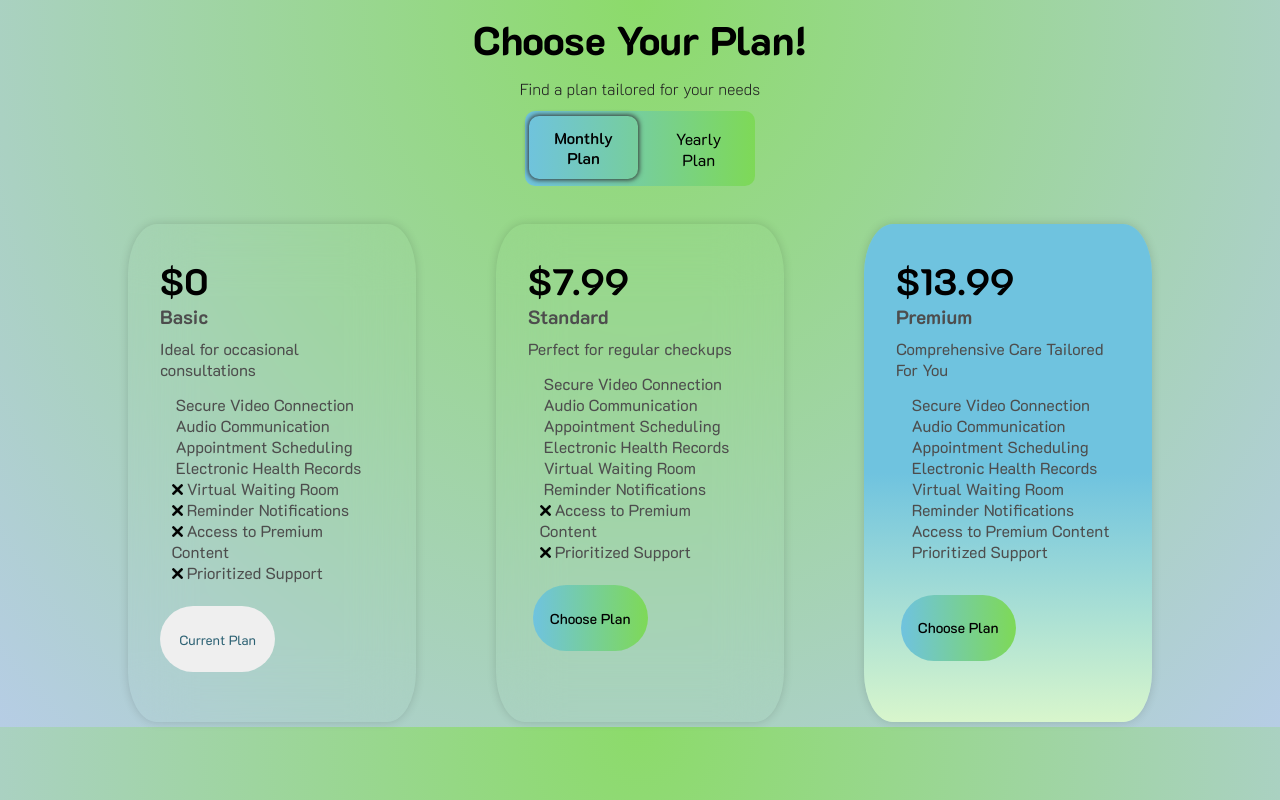
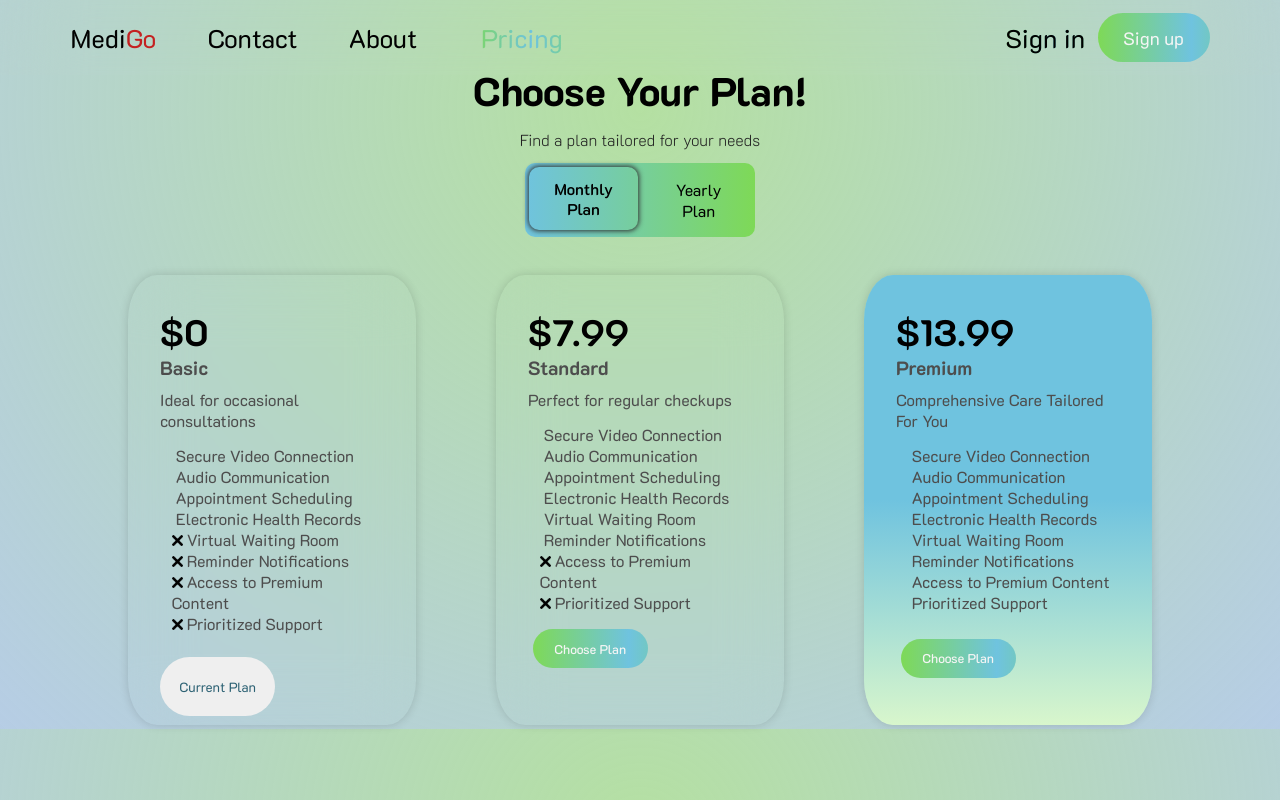
Before and after one commit to Utkarsh77218/Medigo_Subscription, a plain HTML site: page index.html in a window 1280 px wide. Drawn offline with Linux system fonts and the light colour scheme.

Commit message:
add more

```diff
--- a/css/style.css
+++ b/css/style.css
@@ -9,80 +9,134 @@
 header{
     display: flex;
     justify-content: center;
+    z-index: 8;
 }
-
-.headerdiv{
+.headerdiv
+{
     display: flex;
     width: 95%;
-    height: 2%;
-    padding: 8px 38px;
+    padding: 1vw 3vw;
     justify-content: space-evenly;
     background:transparent;
     backdrop-filter: blur(40px);
-    position: relative;
+    position: fixed;
     background-color: rgb(255,255,255,0.02);
+    z-index: 8;
 }
-
-.left{
-    margin-left: 34px;
-    display: flex;
-    width: 70%;
-}
-
-.logo{
-    font-size: 30px;
+.left
+{
+    margin-left: 3vw;
     display: flex;
     align-items: center;
+    width: 70%;
+    z-index: 8;
 }
-
+.logo{
+    font-size: 2vw;
+    z-index: 8;
+}
 .tabs{
     display: flex;
     justify-content: center;
     align-items: center;
+    z-index: 8;
 }
-
 .tab{
-    margin-left: 40px;
-    font-size: 30px;
+    cursor: pointer;
+    margin-left: 4vw;
+    font-size: 2vw;
+    z-index: 8;
 }
-
 .dim{
-    color:#aaaaaa;
+    color:#000000;
+    z-index: 8;
 }
-
 .gradient{
+    display: flex;
+    justify-content: center;
+    align-items: center;
     background:linear-gradient(90deg,#7ED957,#6FC3DF);
     -webkit-background-clip: text;
     background-clip: text;
     -webkit-text-fill-color: transparent;
+    z-index: 8;
+}
+
+.transition{
+    display: flex;
+    align-items: center;
+    border: none;
+    background:linear-gradient(90deg,#7ED957,#6FC3DF,#7ED957,#6FC3DF,#FFA500,#FFA500);
+    background-size: 300%;
+    background-position: left;
+    -webkit-background-clip: text;
+    background-clip: text;
+    justify-items: center;
+    padding: 0.5vw 1vw;
+    font-size: 2vw;
+    z-index: 8;
+    transition: 1s;
+}
+
+.transition:hover{
+    transition: background-position 3s,transform 0.5s;
+    transform: scale(1.1);
+    background-position: right;
+    -webkit-text-fill-color: transparent;
 }
 
 .right{
-    margin-right: 30px;
+    margin-right: 3vw;
     display: flex;
     width: 30%;
     justify-content: flex-end;
     align-items: center;
+    z-index: 8;
 }
-
 .signin{
     display: flex;
     align-items: center;
+    border: none;
+    background:linear-gradient(90deg,#7ED957,#6FC3DF,#7ED957,#6FC3DF,#FFA500,#FFA500);
+    background-size: 300%;
+    background-position: left;
+    -webkit-background-clip: text;
+    background-clip: text;
     justify-items: center;
-    padding: 5px 10px;
-    font-size: 30px;
+    padding: 0.5vw 1vw;
+    font-size: 2vw;
+    z-index: 8;
+    transition: 1s;
 }
-
+.signin:hover{
+    cursor: pointer;
+    transition: background-position 3s,transform 0.5s;
+    transform: scale(1.1);
+    background-position: right;
+    -webkit-text-fill-color: transparent;
+    text-shadow: 0px 0px 6px 4px #000000;
+}
 .signup{
-    padding: 0px 10px;
-    background:linear-gradient(90deg,#7ED957,#6FC3DF);
-    border-radius: 30px;
+    padding: 1vw 2vw;
+    transition: 1s;
+    background:linear-gradient(90deg,#7ED957,#6FC3DF,#7ED957,#6FC3DF);
+    background-position: left;
+    background-size: 250%;
+    border-radius: 3vw;
+    border: none;
     color: #f5f5f5;
-    font-size: 30px;
+    font-size: 1.4vw;
     height: fit-content;
     display: flex;
     align-items: center;
     justify-content: center;
+    z-index: 8;
+}
+.signup:hover{
+    cursor: pointer;
+    transition: 0.5s;
+    background-position: right;
+    transform: scale(1.1);
 }
 
 body {
@@ -90,9 +144,9 @@ body {
     background-color: #bfdeff;
     margin: 0;
     padding: 0;
-    height:714px;
+    height:729px;
     width: auto;
-    background: radial-gradient(at 50% 0%, #8cdb6a, #b6cde5);
+    background: radial-gradient(at 50% 15%, #7bc85a90, #b6cde5);
 }
 
 .heading{
@@ -100,7 +154,7 @@ body {
     font-weight: 800;
     font-size: 250%;
     font-style: normal;
-    margin-top: 1%;
+    margin-top: 5%;
 }
 
 .heading_para{
@@ -178,7 +232,7 @@ a{
 .glass_div{
     margin-top: 3%;
     padding: 2%;
-    height: 55vh;
+    height: 49vh;
     width: 18vw;
     background-color: #00000000;
     padding-top: 2rem;
@@ -202,15 +256,32 @@ a{
     color: #2c6173;
     border: 0px;
 }
+.curr_plan:hover{
+    transition: 0.5s;
+    background-position: right;
+    transform: scale(1.1);
+}
 
 .plan_button {
     cursor: pointer;
-    margin-top: 5%;
-    height: 15%;
-    width: 50%;
-    border-radius: 50px;
-    background: linear-gradient(to right, #6FC3DF, #7ED957);
-    border: 0px;
+    transition: 1s;
+    background:linear-gradient(90deg,#7ED957,#6FC3DF,#7ED957,#6FC3DF);
+    background-position: left;
+    background-size: 250%;
+    border-radius: 3vw;
+    border: none;
+    color: #f5f5f5;
+    font-size: 1vw;
+    height: fit-content;
+    display: flex;
+    align-items: center;
+    justify-content: center;
+}
+
+.plan_button:hover{
+    transition: 0.5s;
+    background-position: right;
+    transform: scale(1.1);
 }
 
 .premium_pro{
--- a/index.html
+++ b/index.html
@@ -8,6 +8,34 @@
 </head>
 <body>
     <script src="js/x.js"></script>
+    <header>
+        <div class="headerdiv">
+            <div class="left">
+                <div class="logo">
+                    <a href="https://sajanrajbanshi.github.io/Landing/"><span style="color: black;">Medi</span><span style="color: #C42121;">Go</span></a>
+                </div>
+                <div class="tabs">
+                    <span class="tab dim">Contact</span>
+                    <span class="tab dim">About</span>
+                    <div class="pricing">
+                        <a href="index.html"><span class="tab gradient transition">Pricing</span></a>
+                    </div>
+                </div>
+            </div>
+            <div class="right">
+                <div>
+                    <a href="https://sajanrajbanshi.github.io/Medigo_signin/">
+                        <button class="signin">Sign in</button>
+                    </a>
+                </div>
+                <div>
+                    <a href="https://sajanrajbanshi.github.io/medigo_signup/">
+                        <button class="signup">Sign up</button>
+                    </a>
+                </div>
+            </div>
+        </div>
+    </header>
     <main>
         <h1 class="heading">Choose Your Plan!</h1>
         <p class="heading_para">Find a plan tailored for your needs</p>
@@ -16,7 +44,7 @@
                 <div class="m_plan_button active_page">
                     <p>Monthly Plan</p>
                 </div>
-                <div class="y_plan_button" onclick="year()">
+                <div class="y_plan_button">
                     <a href="yearly_subscription_page.html"><p>Yearly Plan</p></a>
                 </div>
             </div>
--- a/js/x.js
+++ b/js/x.js
@@ -1,7 +1,3 @@
 function payment_page() {
     window.open("payment.html");
 }
-
-function year(){
-
-}
```
Also changed, not shown: yearly_subscription_page.html (+28 -0 lines).
